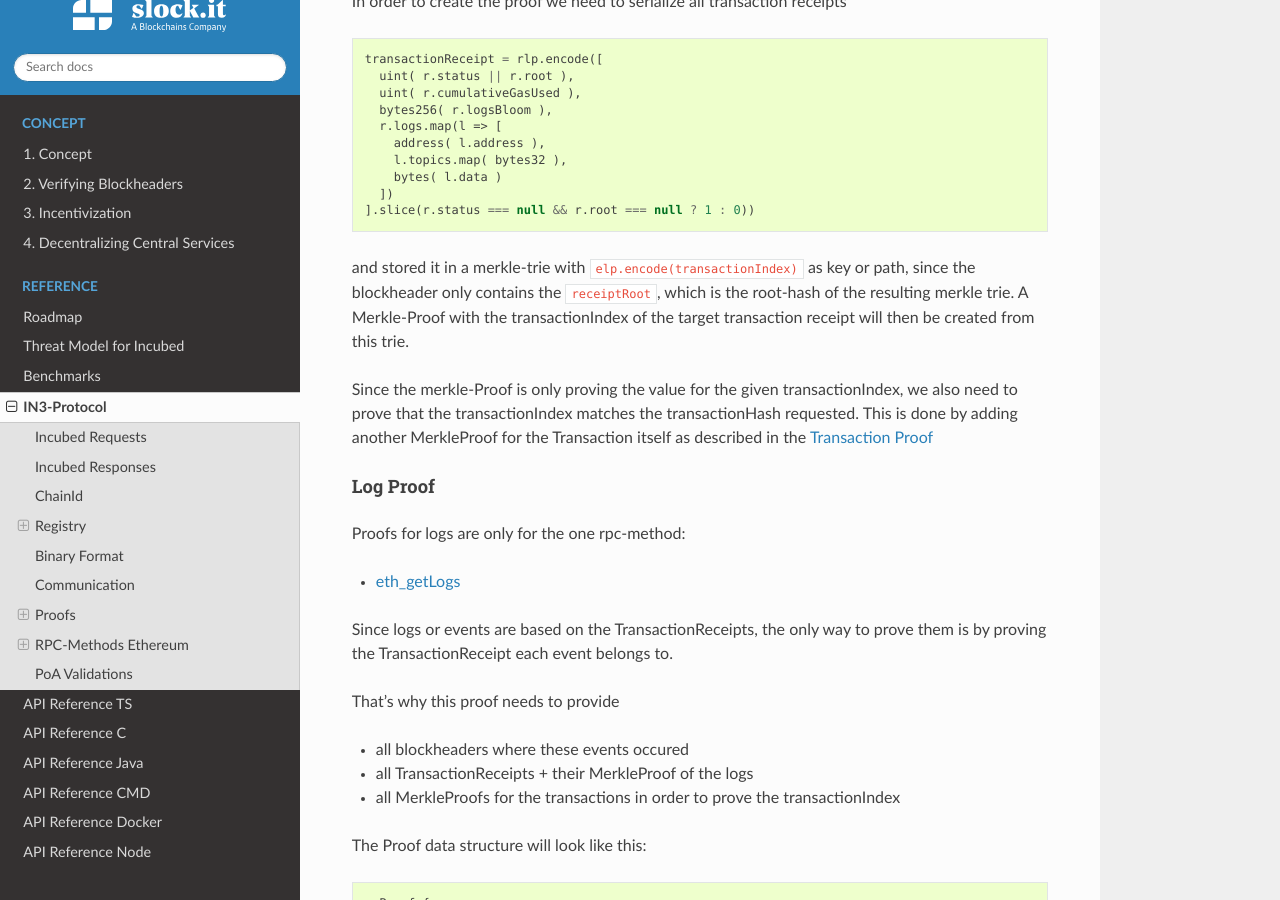
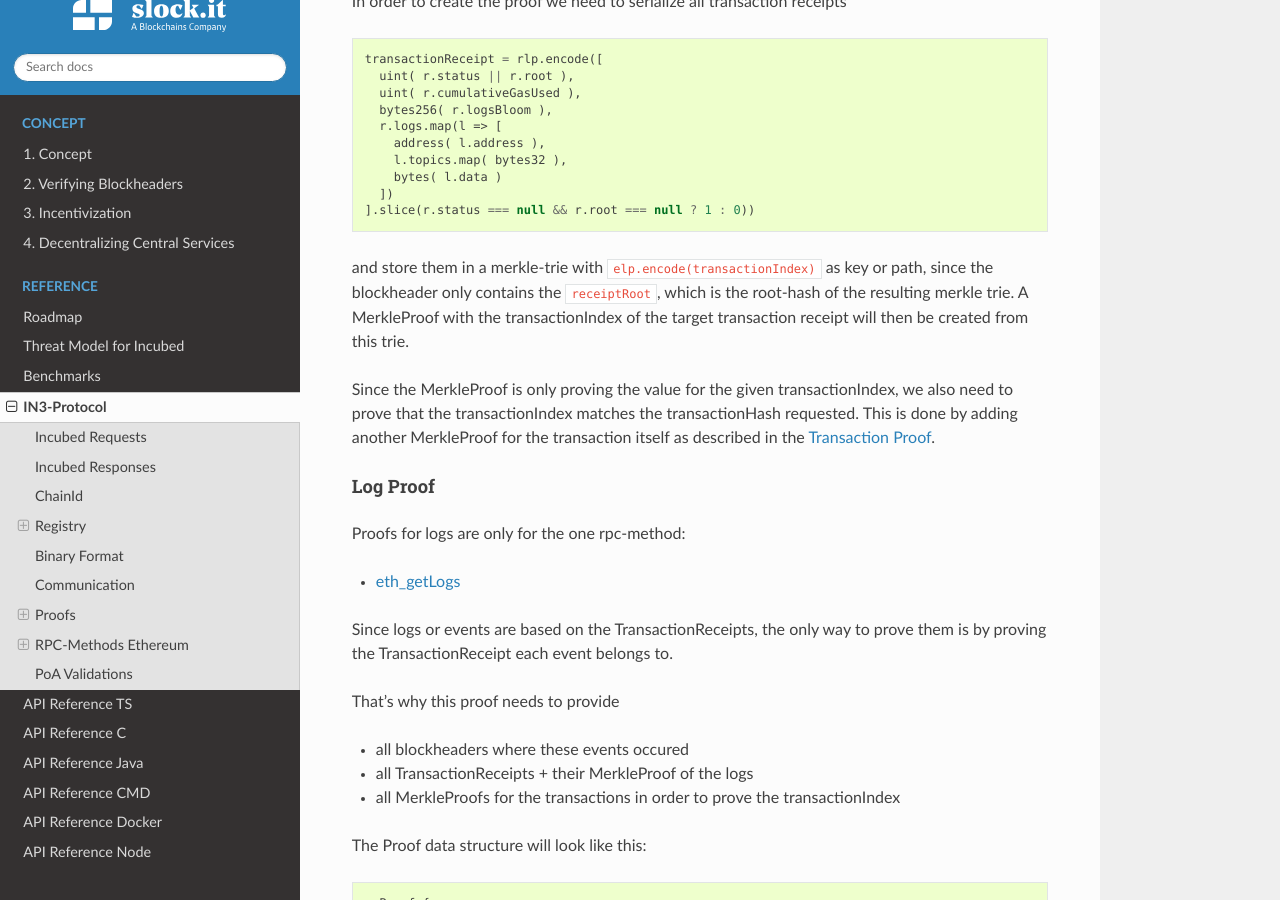
Before and after one commit to blockchainsllc/in3-docs, a Sphinx documentation site: the page built from docs/spec.md, in a window 1280 px wide and 900 px high, scrolled down 12607 px. Built offline with Sphinx 7.4.7 and the Read the Docs theme 2.0.0, drawn with Linux system fonts in a browser that asks for light colours; pages that are not in the unit, such as notebooks, are missing from menus.

Commit message:
Update spec.md

````diff
--- a/docs/spec.md
+++ b/docs/spec.md
@@ -551,9 +551,9 @@ transactionReceipt = rlp.encode([
 ].slice(r.status === null && r.root === null ? 1 : 0))
 ```
 
-and stored it in a merkle-trie with `elp.encode(transactionIndex)` as key or path, since the blockheader only contains the `receiptRoot`, which is the root-hash of the resulting merkle trie. A Merkle-Proof with the transactionIndex of the target transaction receipt will then be created from this trie.
+and store them in a merkle-trie with `elp.encode(transactionIndex)` as key or path, since the blockheader only contains the `receiptRoot`, which is the root-hash of the resulting merkle trie. A MerkleProof with the transactionIndex of the target transaction receipt will then be created from this trie.
 
-Since the merkle-Proof is only proving the value for the given transactionIndex, we also need to prove that the transactionIndex matches the transactionHash requested. This is done by adding another MerkleProof for the Transaction itself as described in the [Transaction Proof](#transaction-proof)
+Since the MerkleProof is only proving the value for the given transactionIndex, we also need to prove that the transactionIndex matches the transactionHash requested. This is done by adding another MerkleProof for the transaction itself as described in the [Transaction Proof](#transaction-proof).
 
 #### Log Proof
 
````
